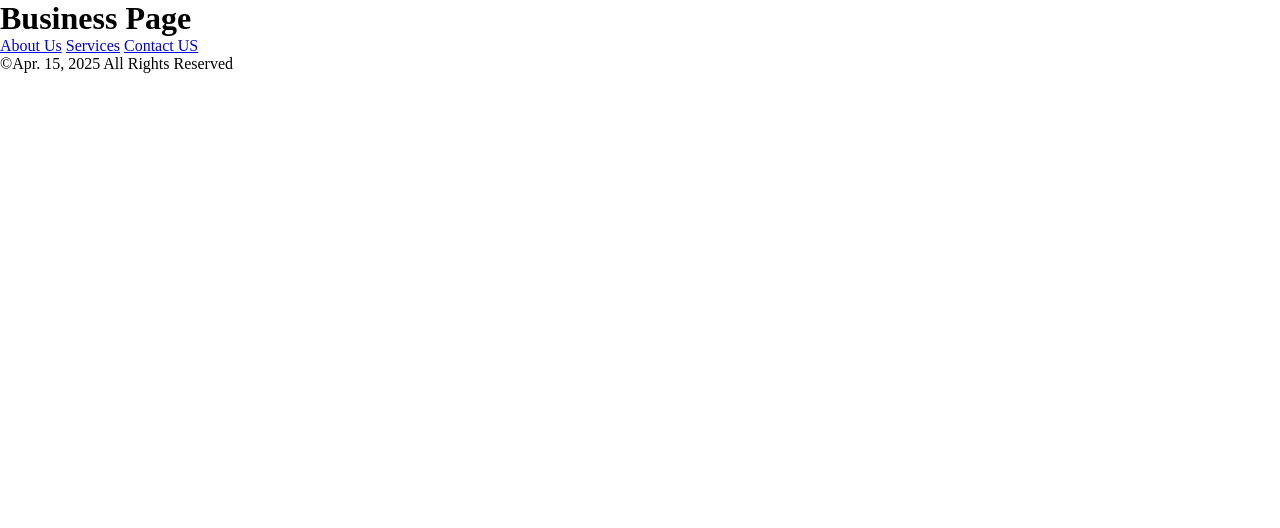
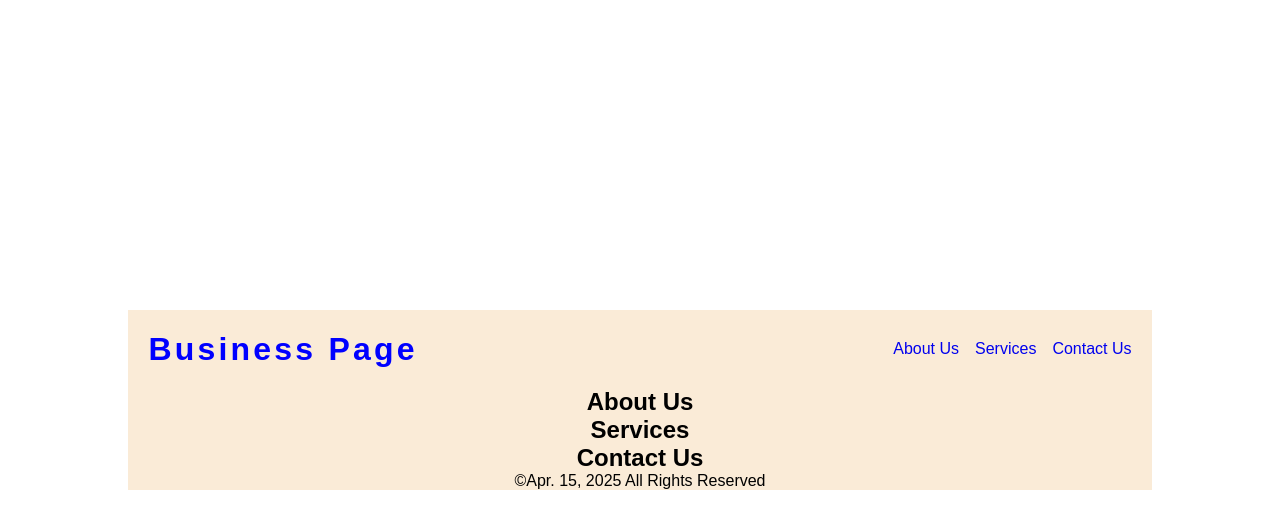
Before and after one commit to oinsurriaga/businesspage, a plain HTML site: page index.html in a window 1280 px wide. Drawn offline with Linux system fonts and the light colour scheme.

Commit message:
Added section headings & modified CSS

```diff
--- a/index.html
+++ b/index.html
@@ -8,7 +8,6 @@
 </head>
 <body>
     <div class="page">
-        <h1>Business Page</h1>
         <!-- Your Website Must Include:
         A header with the business name and navigation links
         An "About Us" section describing the business
@@ -16,15 +15,20 @@ A "Services" section explaining what your business offers
         A "Contact" section with fake contact info or a form layout
         A footer with copyright information -->
         <header>
+    <h1>Business Page</h1>
     <nav>
         <a href="#">About Us</a>
         <a href="#">Services</a>
-        <a href="#">Contact US</a>
+        <a href="#">Contact Us</a>
     </nav>
 </header>
-<section class="about"></section>
-<section class="services"></section>
-<section class="contact"></section>
+<section class="about">
+    <h2>About Us</h2>
+</section>
+<section class="services">
+    <h2>Services</h2>
+</section>
+<section class="contact"><h2>Contact Us</h2></section>
 <footer> &copy;Apr. 15, 2025 <span>All Rights Reserved</span></footer>
     </div>
 </body>
--- a/style.css
+++ b/style.css
@@ -8,12 +8,64 @@ body {
     min-width: 375px;
     width: 100%;
     min-height: 100vh;
+    display: flex;
+    align-items: center;
+    justify-content: center;
+    font-family: sans-serif;
 }
 
 .page {
+    width: 80%;
+    display: flex;
+    flex-direction: column;
+    align-items: center;
+    justify-content: center;
+    background-color: antiquewhite;
+}
+
+header {
+    display: flex;
+    align-items: center;
+    justify-content: space-between;
+    width: 100%;
+    padding: 2%;
+}
+
+h1 {
+    color: blue;
+    letter-spacing: 0.1em;
+}
+nav {
+    display: flex;
+    align-items: center;
+    justify-content: space-between;
+    gap: 1em;
+}
+
+a {
+    text-decoration: none;
+}
+
+section {
 
 }
 
-h1 {
+.about {
 
 }
+
+.services {
+
+}
+
+.contact {
+
+}
+
+footer {
+
+}
+
+span {
+
+}
```
Lines whose indentation alone changed are shown as unchanged.
